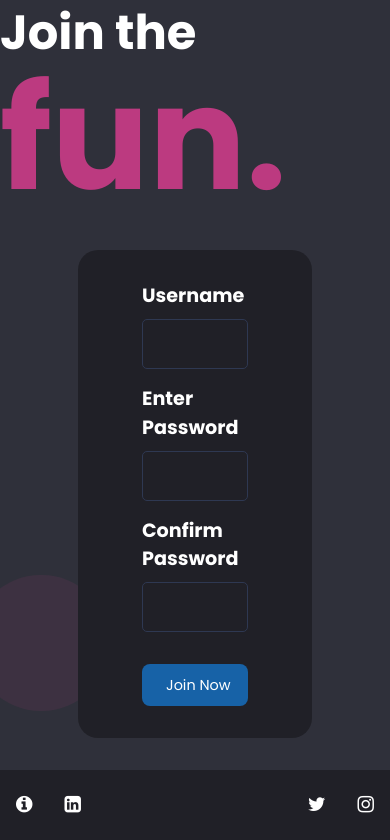
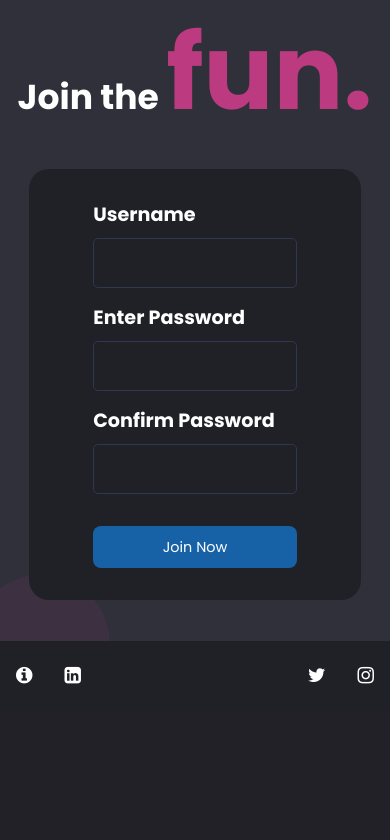
Before and after one commit to Faruqt/Soul, a Django app: template soul/templates/auth/join.html in a window 390 px wide. Shown: the part 133-973 px from the top of the page. After the commit the page ends 817 px from the top, so only its background shows below. Run offline with Django 3.2, Linux system fonts and the light colour scheme; the template is opened without the code that fills it, so the values that code supplies are empty, except form fields; form fields are guessed from the names that the template uses; some libraries are stand-ins or nearby versions.

Commit message:
Change font size of text on register & login page

```diff
--- a/soul/static/css/join.css
+++ b/soul/static/css/join.css
@@ -10,11 +10,20 @@
   font-weight: bold;
   margin: 0;
 }
-
+@media (max-width: 900px)
+{
+.join-text {
+  font-size: 1.8em;
+}
+}
 .accent-text {
   color: #BC3A80;
   font-size: 3em;
 }
+.welcome-text {
+  color: #BC3A80;
+}
+
 
 .join-form, .login-form{
   background-color: #202027;
@@ -26,6 +35,35 @@
   border: none !important;
 }
 
+@media (max-width: 770px)
+{
+.join-form, .login-form{
+  width: 60vw;
+  max-width: 70%;
+}
+}
+
+@media (max-width: 560px)
+{
+.join-form, .login-form{
+  width: 70vw;
+  max-width: 80%;
+}
+}
+@media (max-width: 470px)
+{
+.join-form, .login-form{
+  width: 80vw;
+  max-width: 90%;
+}
+}
+@media (max-width: 400px)
+{
+.join-form, .login-form{
+  width: 85vw;
+  max-width: 100%;
+}
+}
 .login-form input{
 outline: none;
 background: none;
@@ -85,9 +123,6 @@ border-radius: 5px;
 color: white;
 }
 
-/* .reg_error{
-    color:red;
-} */
 
 @media (max-width: 900px) {
   .join-main-section {
@@ -95,10 +130,9 @@ border-radius: 5px;
     justify-content: center;
   }
 
-    .join-form {
-      width: 60vw;
-      max-width: inherit;
-      margin: 2rem 0;
+  .join-name{
+    text-align: center;
+    margin-bottom: 10%;
   }
 }
 
```
Lines whose indentation alone changed are shown as unchanged.
